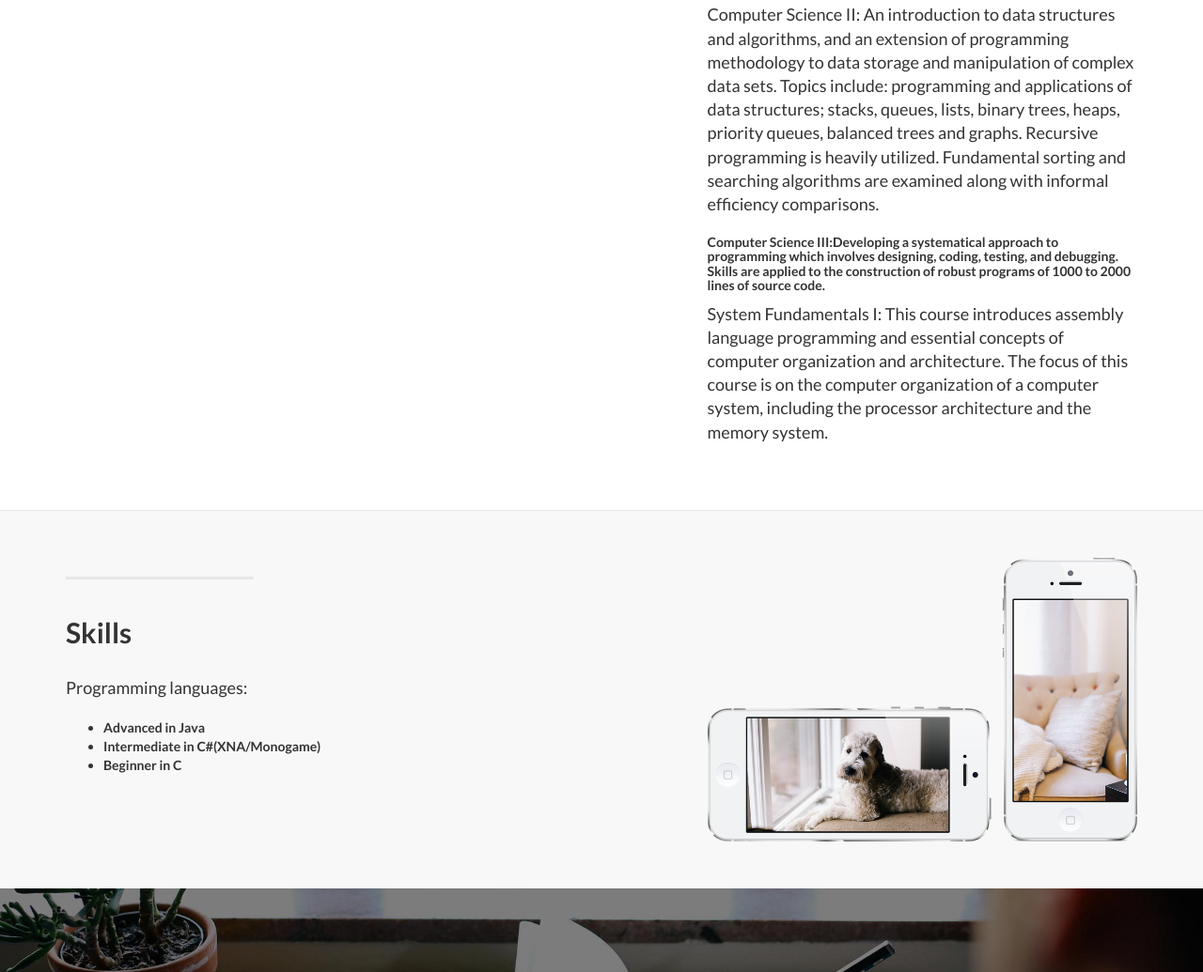
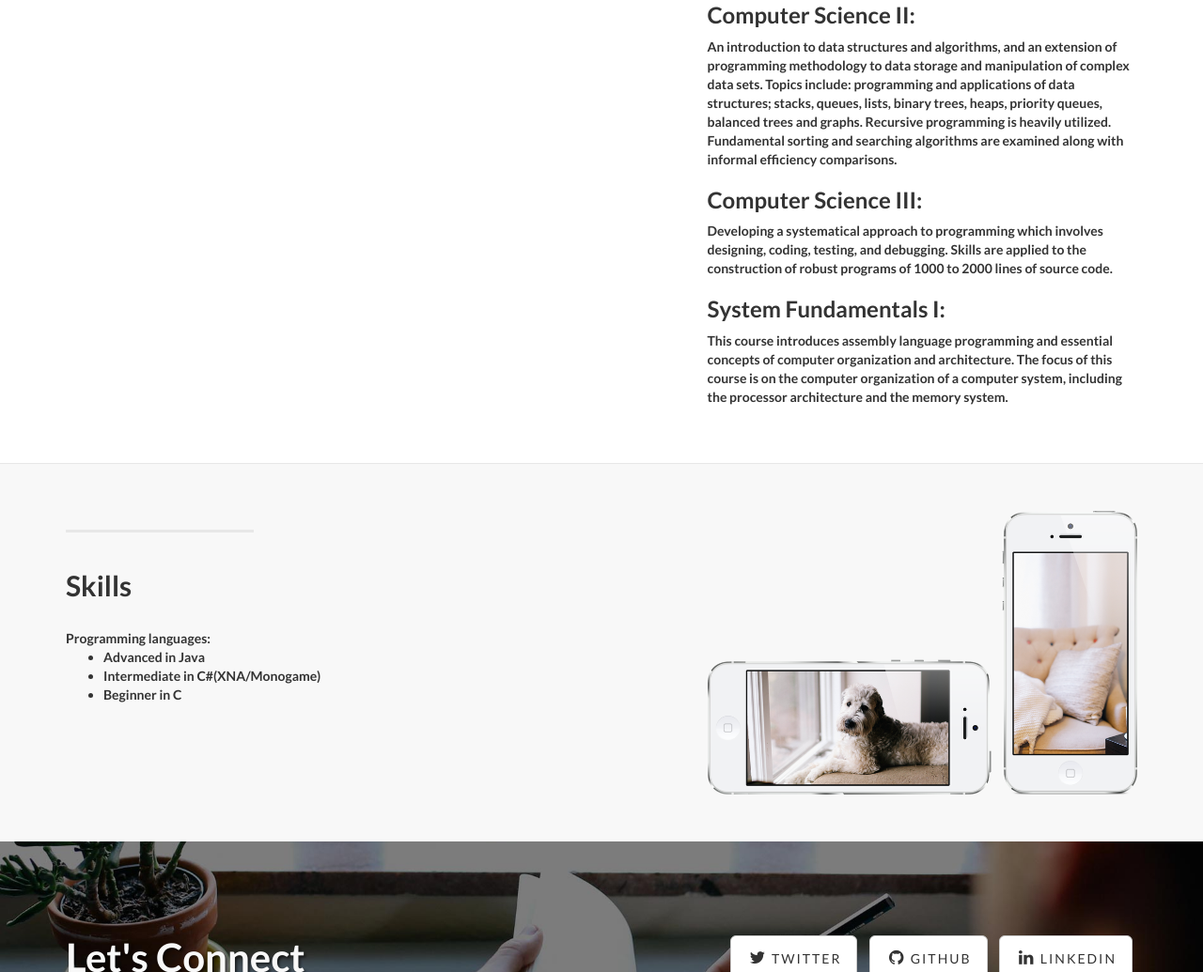
Before and after one commit to KhanOnGitHub/KhanOnGitHub.github.io, a plain HTML site: page index.html in a window 1280 px wide. Shown: the part 1644-2679 px from the top of the page at 94% size. Drawn offline with Linux system fonts and the light colour scheme.

Commit message:
test list

```diff
--- a/index.html
+++ b/index.html
@@ -133,9 +133,9 @@
                     <hr class="section-heading-spacer">
                     <div class="clearfix"></div>
                     <h2 class="section-heading">Relevant Coursework</h2>
-                    <p class = "lead">Computer Science II: An introduction to data structures and algorithms, and an extension of programming methodology to data storage and manipulation of complex data sets. Topics include: programming and applications of data structures; stacks, queues, lists, binary trees, heaps, priority queues, balanced trees and graphs. Recursive programming is heavily utilized. Fundamental sorting and searching algorithms are examined along with informal efficiency comparisons.</p>
-                    <p class="lead"><h5>Computer Science III:Developing a systematical approach to programming which involves designing, coding, testing, and debugging. Skills are applied to the construction of robust programs of 1000 to 2000 lines of source code.</p>
-                    <p class="lead">System Fundamentals I: This course introduces assembly language programming and essential concepts of computer organization and architecture. The focus of this course is on the computer organization of a computer system, including the processor architecture and the memory system.</p>
+                    <p class = "lead"><h3>Computer Science II:</h3> An introduction to data structures and algorithms, and an extension of programming methodology to data storage and manipulation of complex data sets. Topics include: programming and applications of data structures; stacks, queues, lists, binary trees, heaps, priority queues, balanced trees and graphs. Recursive programming is heavily utilized. Fundamental sorting and searching algorithms are examined along with informal efficiency comparisons.</p>
+                    <p class="lead"><h3>Computer Science III:</h3>Developing a systematical approach to programming which involves designing, coding, testing, and debugging. Skills are applied to the construction of robust programs of 1000 to 2000 lines of source code.</p>
+                    <p class="lead"><h3>System Fundamentals I:</h3> This course introduces assembly language programming and essential concepts of computer organization and architecture. The focus of this course is on the computer organization of a computer system, including the processor architecture and the memory system.</p>
                 </div>
 
                 <div class="col-lg-5 col-sm-pull-6  col-sm-6">
@@ -158,14 +158,13 @@
                     <hr class="section-heading-spacer">
                     <div class="clearfix"></div>
                     <h2 class="section-heading">Skills</h2>
-                    <p class="lead">Programming languages:
+                    Programming languages:
                     <ul>
                       <li>Advanced in Java</li>
                       <li>Intermediate in C#(XNA/Monogame)</li>
                       <li>Beginner in C</li>
                     </ul>
 
-                    </p>
                 </div>
                 <div class="col-lg-5 col-lg-offset-2 col-sm-6">
                     <img class="img-responsive" src="img/phones.png" alt="">
```
